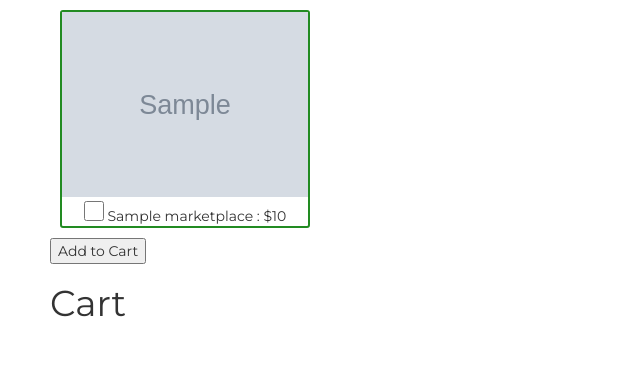
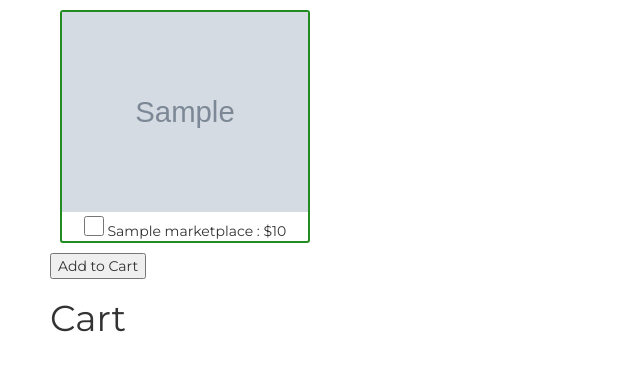
Before and after one commit to bobtimusprime/voting_ballot, a Node server app: page / in a window 1280 px wide. Shown: the part 250-621 px from the top of the page, without its empty margins (0-640 px from the left). Run offline with Node 20, Linux system fonts and the light colour scheme; tables that the repository leaves empty hold one stand-in row (values such as "Sample post"); grey boxes marked "Sample" are stand-in pictures; some libraries are stand-ins or nearby versions.

Commit message:
Cap image heights

```diff
--- a/public/stylesheets/style.css
+++ b/public/stylesheets/style.css
@@ -22,6 +22,7 @@ h1{
 
 .product img{
    max-width:100%;
+   height:200px;
 }
 
 .top-bar{
```
